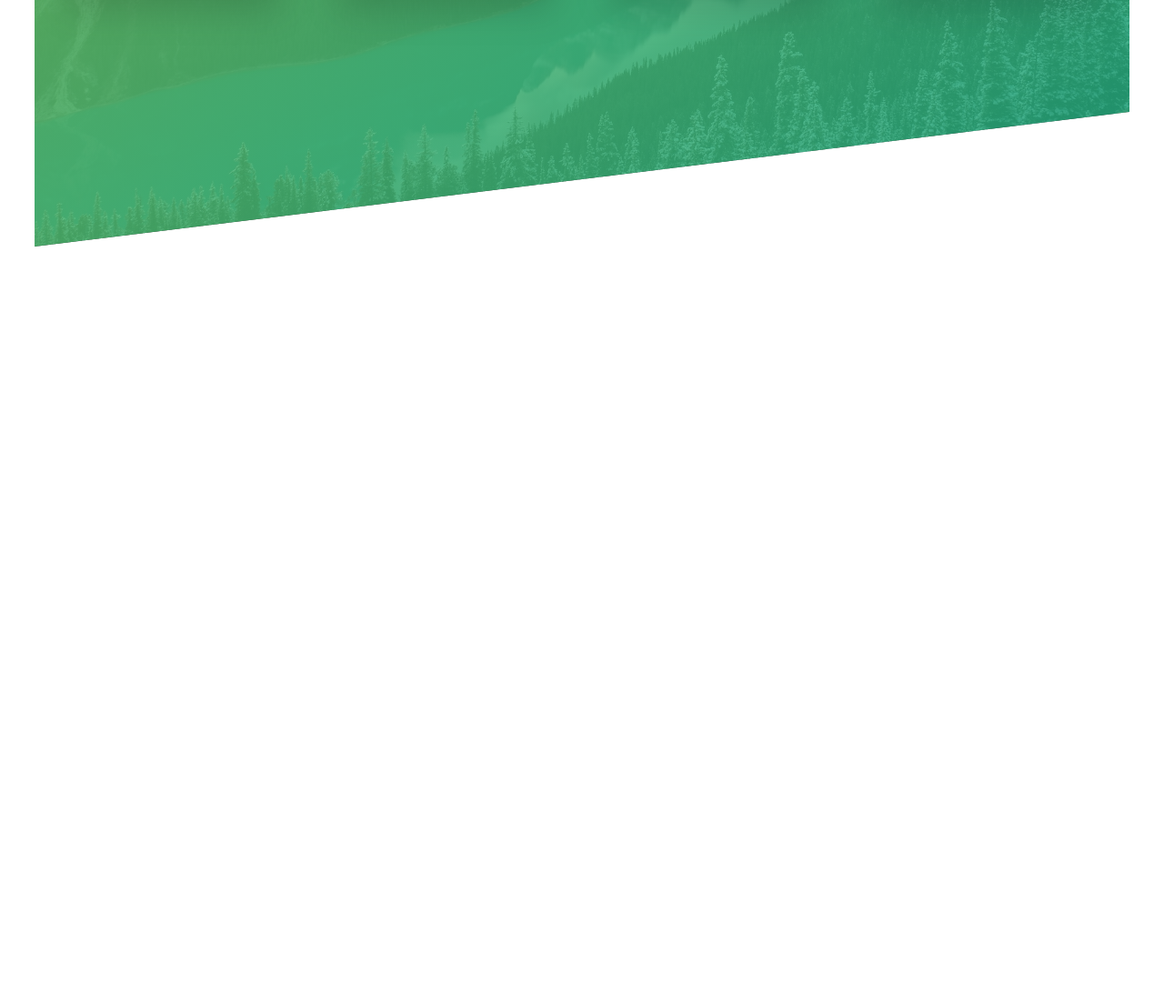
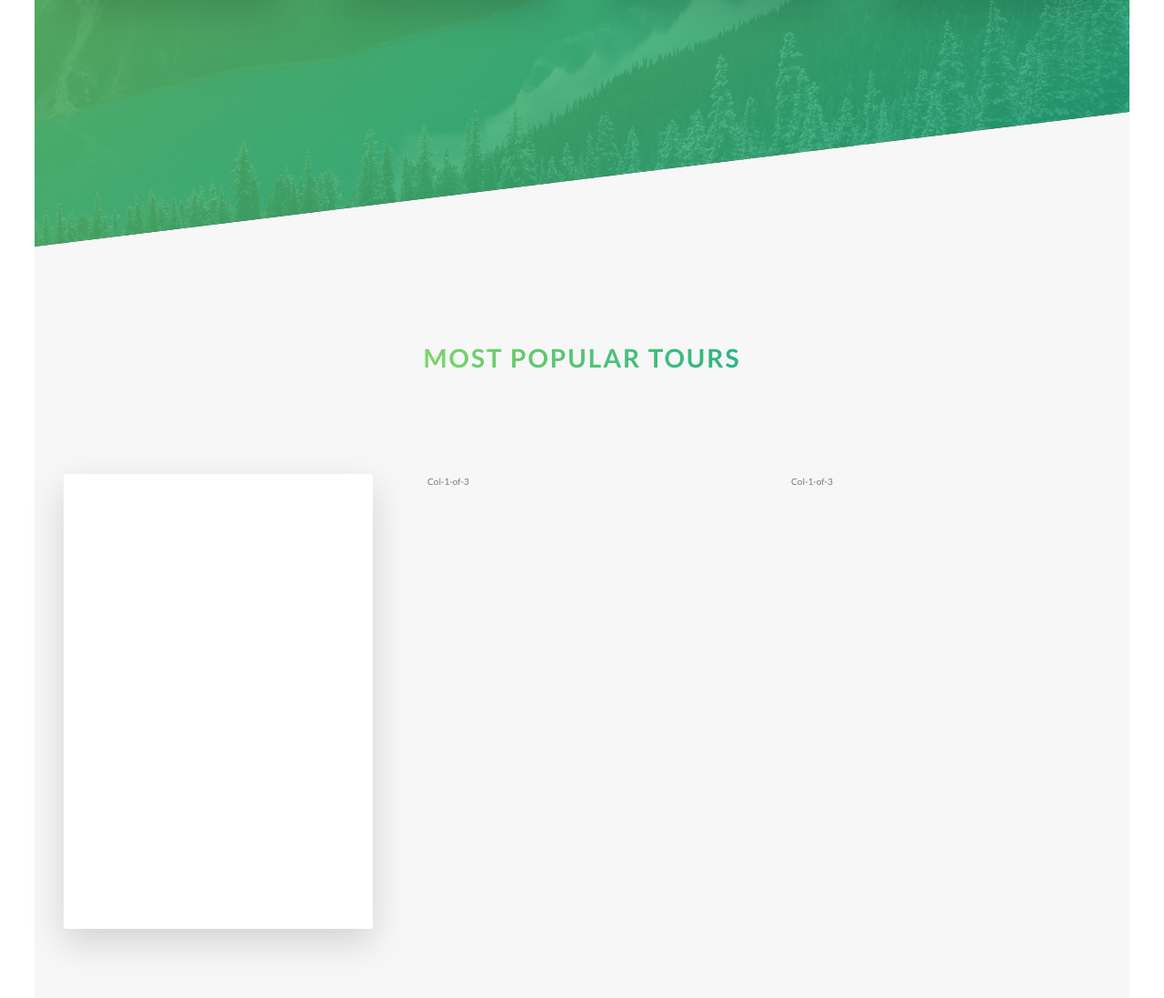
Before and after one commit to stomaras/Advanced-CSS, a website: page 1-NATOURS/index.html in a window 1280 px wide. Shown: the part 2122-3219 px from the top of the page at 91% size. Before the commit the page ends 2393 px from the top, so only its background shows below. Drawn offline with Linux system fonts and the light colour scheme.

Commit message:
Building the Tours Section - Part - 1

```diff
--- a/1-NATOURS/index.html
+++ b/1-NATOURS/index.html
@@ -121,6 +121,32 @@
                 </div>
             </section>
 
+            <section class="section-tours">
+                <div class="u-center-text u-margin-bottom-big">
+                    <h2 class="heading-secondary">
+                        Most popular tours
+                    </h2>
+                </div>
+                <div class="row">
+                    <div class="col-1-of-3">
+                        <div class="card">
+                            <div class="card__side card__side--front">
+                                FRONT
+                            </div>
+                            <div class="card__side card__side--back card__side--back-1">
+                                Back
+                            </div>
+                        </div>
+                    </div>
+                    <div class="col-1-of-3">
+                        Col-1-of-3
+                    </div>
+                    <div class="col-1-of-3">
+                        Col-1-of-3
+                    </div>
+                </div>
+
+            </section>
         </main>
 <!--
     <section class="grid-test">
--- a/1-NATOURS/sass/abstracts/_variables.scss
+++ b/1-NATOURS/sass/abstracts/_variables.scss
@@ -3,6 +3,14 @@
 $color-primary: #55c57a;
 $color-primary-light: #7ed567;
 $color-primary-dark: #28b485;
+
+$color-secondary-light: #ffb900;
+$color-secondary-dark: #f1732e;
+
+$color-tertiary-light: #2998ff;
+$color-tertiary-dark: #5643fa;
+
+
 
 $color-grey-light-1:#f7f7f7;
 
--- /dev/null
+++ b/1-NATOURS/sass/components/_card.scss
@@ -0,0 +1,45 @@
+.card {
+
+    perspective: 200rem;
+    -moz-perspective: 150rem;
+    position: relative;
+    height: 50rem;
+
+    &__side {
+        color: #fff;
+        font-size: 2rem;
+
+        height: 50rem;
+        transition: all .5s ease;
+        position: absolute;
+        top: 0;
+        left: 0;
+        width: 100%;
+        backface-visibility: hidden;// if we set this to hidden it actually hides the back part of an element
+        border-radius: 3px;
+        box-shadow: 0 1.5rem 4rem rgba($color-black, .15);
+
+        &--front {
+            background-color: $color-white;
+        }
+
+        &--back {
+            transform: rotateY(180deg);
+
+            &-1 {
+                background-image: linear-gradient(to right bottom, $color-secondary-light, $color-secondary-dark);
+            }
+        }
+    }
+
+    &:hover &__side--front {
+        transform: rotateY(180deg);
+    }
+
+    &:hover &__side--back {
+        transform: rotateY(0);
+    }
+
+}
+
+//.card:hover .card__side {
--- a/1-NATOURS/sass/main.scss
+++ b/1-NATOURS/sass/main.scss
@@ -10,6 +10,7 @@
 @import "components/button";
 @import "components/composition";
 @import "components/feature-box";
+@import "components/card";
 
 
 @import "layout/header";
--- a/1-NATOURS/sass/pages/_home.scss
+++ b/1-NATOURS/sass/pages/_home.scss
@@ -6,6 +6,7 @@
 
 .section-features {
     padding: 20rem 0;
+
     background-image:linear-gradient(
         to right bottom,
          rgba($color-primary-light, 0.8),
@@ -18,11 +19,16 @@
     & > * {
         transform: skewY(7deg);
     }
+}
 
-
+.section-tours {
+    background-color: $color-grey-light-1;
+    padding: 25rem 0 50rem 0;
+    margin-top: -10rem;
 }
 
 /*
+
 
     & > * {
         transform: skewY(7deg);
```
Also changed, not shown: 1-NATOURS/css/style1.css.
